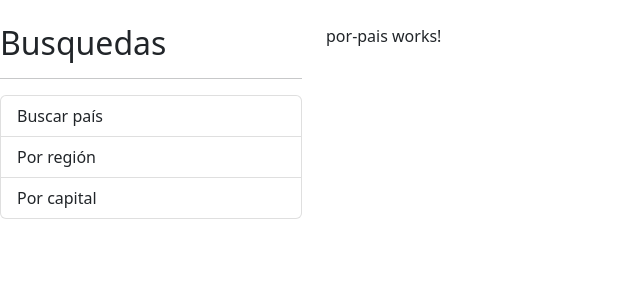
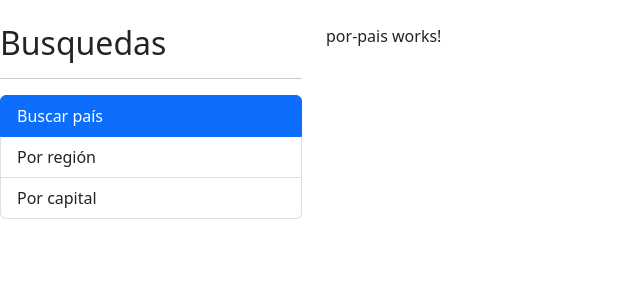
Before and after one commit to luisfal7/paisesApp, an Angular app: page / in a window 1280 px wide. Shown: the top 300 px of the page, without its empty margins (0-640 px from the left). Built offline with nearby package versions, Linux system fonts and the light colour scheme.

Commit message:
add RouterLink

```diff
--- a/src/app/app.component.html
+++ b/src/app/app.component.html
@@ -1,16 +1,24 @@
 <div class="row containter mt-4">
-
   <div class="col-3">
     <h2>Busquedas</h2>
-      <hr>
+    <hr />
     <ul class="list-group">
-        <li class="list-group-item">
+      <li
+        class="list-group-item"
+        routerLink=""
+        routerLinkActive="active"
+        [routerLinkActiveOptions]="{ exact: true }"
+      >
         Buscar país
       </li>
-        <li class="list-group-item">
+      <li class="list-group-item" routerLink="region" routerLinkActive="active">
         Por región
       </li>
-        <li class="list-group-item">
+      <li
+        class="list-group-item"
+        routerLink="capital"
+        routerLinkActive="active"
+      >
         Por capital
       </li>
     </ul>
@@ -19,5 +27,4 @@
   <div class="col">
     <router-outlet></router-outlet>
   </div>
-
 </div>
```
Lines whose indentation alone changed are shown as unchanged.
